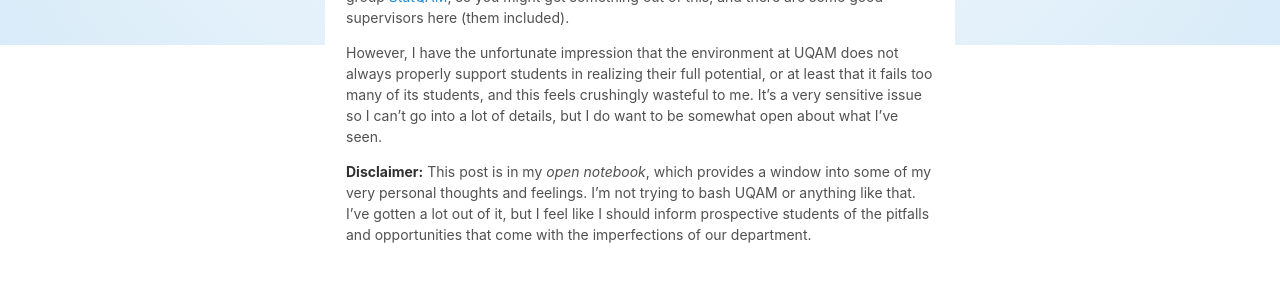
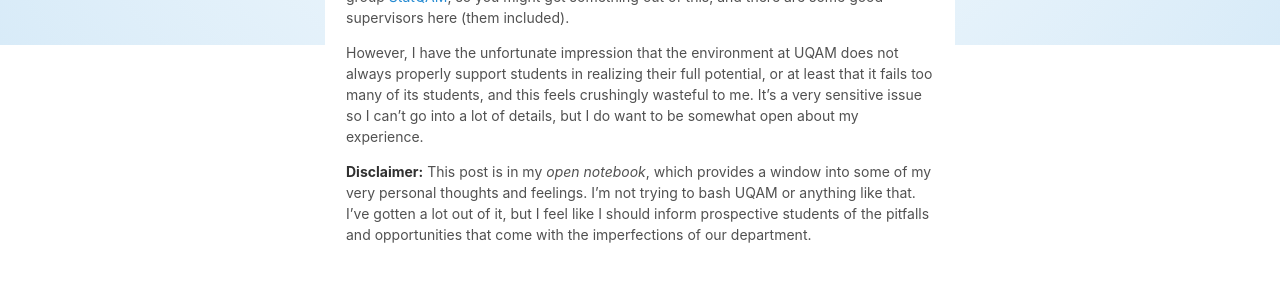
Before and after one commit to OlivierBinette/blog, a Jekyll site: the page built from _posts/2019-05-24-waste.md, in a window 1280 px wide. Shown: the part 855-1155 px from the top of the page. Built offline with Jekyll 4.4.1, drawn with Linux system fonts in a browser that asks for light colours; nearby versions of some CDN libraries.

Commit message:
Update 2019-05-24-waste.md

```diff
--- a/_posts/2019-05-24-waste.md
+++ b/_posts/2019-05-24-waste.md
@@ -14,6 +14,6 @@
 
 So, do I recommand UQAM for, say, a master in statistics? If you know what you're doing, it will provide you access to standard scholarships, to the university library and *maybe* to an office. Jean-François Coeurjolly and Geneviève Lefebvre have done incredible work supporting research and students through the establishment of the group [StatQAM](https://statqam.uqam.ca/), so you might get something out of this, and there are some good supervisors here (them included).
 
-However, I have the unfortunate impression that the environment at UQAM does not always properly support students in realizing their full potential, or at least that it fails too many of its students, and this feels crushingly wasteful to me. It's a very sensitive issue so I can't go into a lot of details, but I do want to be somewhat open about what I've seen.
+However, I have the unfortunate impression that the environment at UQAM does not always properly support students in realizing their full potential, or at least that it fails too many of its students, and this feels crushingly wasteful to me. It's a very sensitive issue so I can't go into a lot of details, but I do want to be somewhat open about my experience.
 
 **Disclaimer:** This post is in my *open notebook*, which provides a window into some of my very personal thoughts and feelings. I'm not trying to bash UQAM or anything like that. I've gotten a lot out of it, but I feel like I should inform prospective students of the pitfalls and opportunities that come with the imperfections of our department.
```
